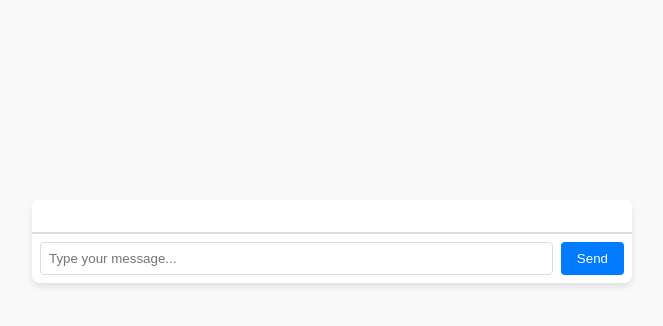
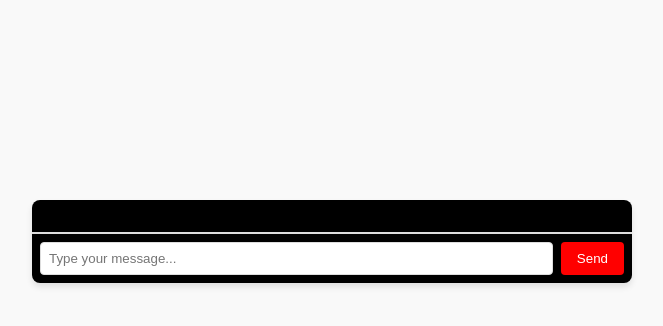
Before and after one commit to bcmandrik/canvas_ai, a Flask app: page / in a window 1280 px wide. Shown: the part 159-485 px from the top of the page, without its empty margins (308-971 px from the left). Run offline with Flask 3, Linux system fonts and the light colour scheme.

Commit message:
Update index.html
update UI colors

```diff
--- a/templates/index.html
+++ b/templates/index.html
@@ -17,7 +17,7 @@
         .chat-container {
             width: 100%;
             max-width: 600px;
-            background: #fff;
+            background: #000000;
             border-radius: 8px;
             box-shadow: 0 4px 6px rgba(0, 0, 0, 0.1);
             display: flex;
@@ -64,7 +64,7 @@
         }
         .chat-input button {
             padding: 8px 16px;
-            background: #007bff;
+            background: #ff0000;
             color: #fff;
             border: none;
             border-radius: 4px;
```
